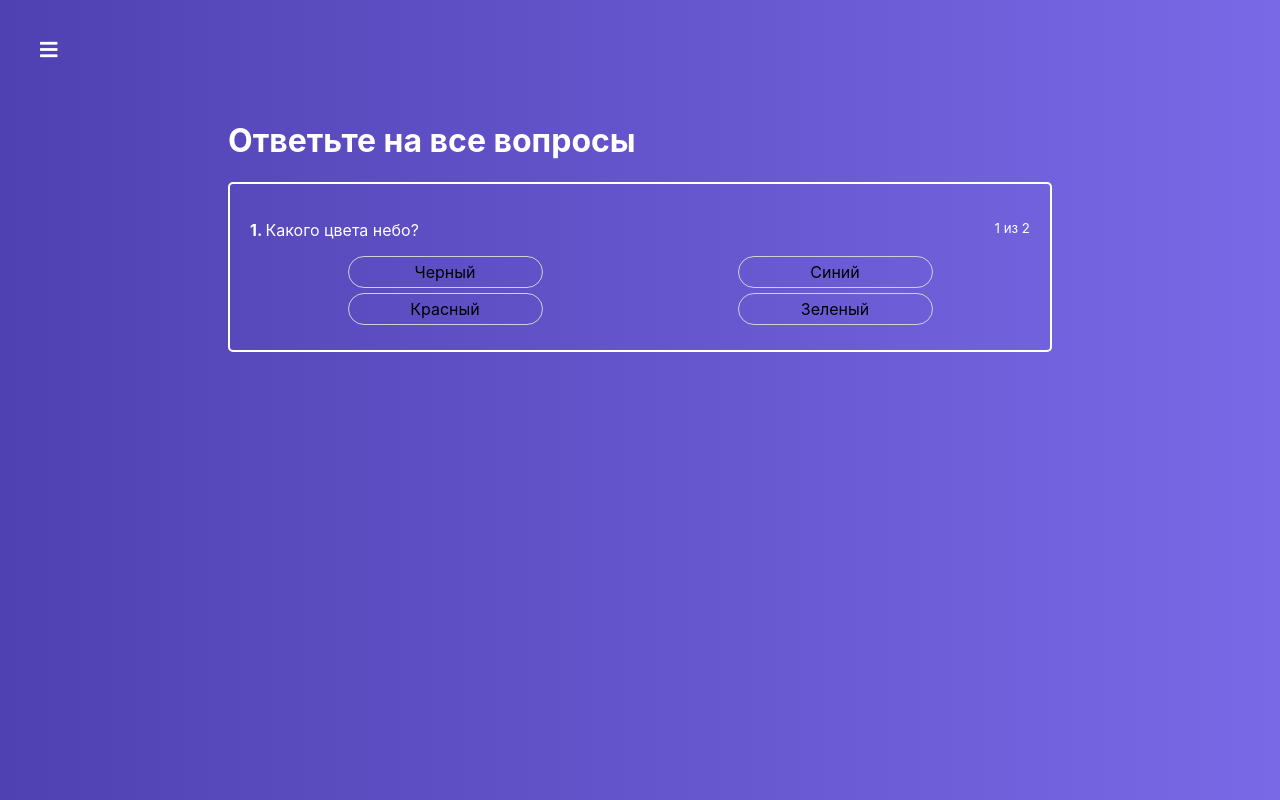
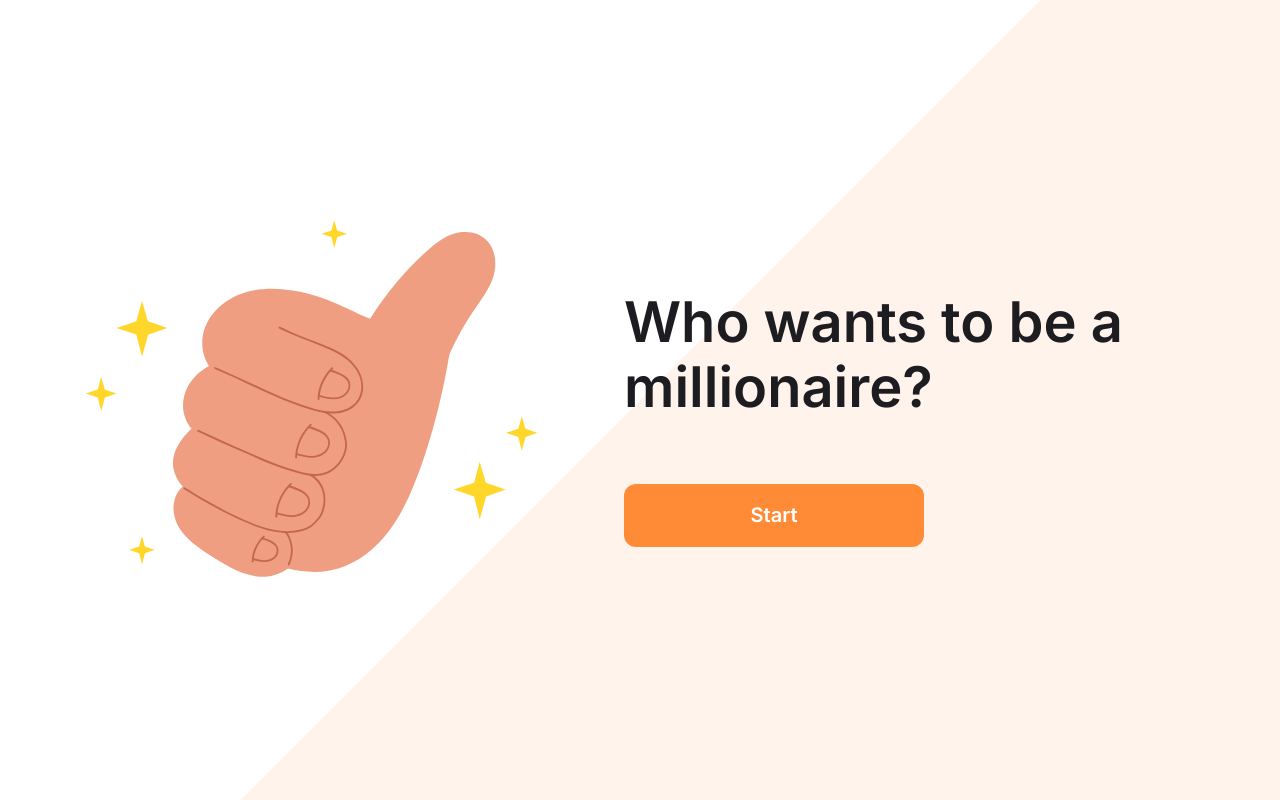
Before and after one commit to Yurii07/millionaire, a React (Create React App) app: page / in a window 1280 px wide. Built offline with nearby package versions, Linux system fonts and the light colour scheme.

Commit message:
add startQuiz

```diff
--- a/public/index.html
+++ b/public/index.html
@@ -6,7 +6,7 @@
     <meta name="viewport" content="width=device-width, initial-scale=1" />
     <meta name="theme-color" content="#000000" />
     <link rel="stylesheet" href="https://pro.fontawesome.com/releases/v5.10.0/css/all.css" integrity="sha384-AYmEC3Yw5cVb3ZcuHtOA93w35dYTsvhLPVnYs9eStHfGJvOvKxVfELGroGkvsg+p" crossorigin="anonymous"/>
-
+    <link href="https://fonts.googleapis.com/css2?family=Inter:wght@300;400;500;600;700&display=swap" rel="stylesheet">
     <meta
       name="description"
       content="Web site created using create-react-app"
--- a/src/App.js
+++ b/src/App.js
@@ -1,16 +1,27 @@
-import React from 'react';
+import React, {useState} from 'react';
 import Layout from "./hoc/Layout/Layout";
 import Quiz from "./containers/Quiz/Quiz";
+import StartQuiz from "./components/StartQuiz/StartQuiz";
 
-function App() {
+const App = () => {
+    const [isStart, setIsStarted] = useState(false);
+
+    const startGame = () => setIsStarted(true);
+
     return (
+
         <div className="App">
-      <header className="App-header">
 
-          <Layout>
+            {isStart
+                ? <Layout>
                     <Quiz/>
                 </Layout>
-      </header>
+                :
+                <StartQuiz
+                    onClick={startGame}
+                />
+            }
+
         </div>
     );
 }
--- a/src/components/FinishedQuiz/FinishedQuiz.js
+++ b/src/components/FinishedQuiz/FinishedQuiz.js
@@ -1,6 +1,6 @@
 import React from 'react';
 import classes from './FinishedQuiz.module.css';
-import thumbsUp from '../../img/Screenshot.png';
+import thumbsUp from '../../img/hand-1.svg';
 import Button from "../UI/Button/Button";
 
 const FinishedQuiz = (props) => {
--- a/src/components/Navigation/Drawer/Drawer.js
+++ b/src/components/Navigation/Drawer/Drawer.js
@@ -1,5 +1,6 @@
 import React, {Component} from 'react'
 import classes from './Drawer.module.css'
+import Backdrop from "../../UI/Backdrop/Backdrop";
 
 const links = [
     1, 2, 3
@@ -11,7 +12,7 @@ class Drawer extends Component {
         return links.map((link, index) => {
             return (
                 <li key={index}>
-                    <a>Link {link}</a>
+                    Link {link}
                 </li>
             )
         })
@@ -25,11 +26,15 @@ class Drawer extends Component {
         }
 
         return (
-            <nav className={cls.join(' ')}>
-                <ul>
-                    { this.renderLinks() }
-                </ul>
-            </nav>
+            <>
+                <nav className={cls.join(' ')}>
+                    <ul>
+                        { this.renderLinks() }
+                    </ul>
+                </nav>
+                {this.props.isOpen ? <Backdrop onClick={this.props.onClose}/> : null}
+            </>
+
         )
     }
 }
--- /dev/null
+++ b/src/components/StartQuiz/StartQuiz.js
@@ -0,0 +1,24 @@
+import React from 'react';
+import classes from './StartQuiz.module.css'
+import thumbsUp from '../../img/hand-1.svg';
+
+const StartQuiz = (props) => {
+
+    return (
+        <div className={classes.StartQuiz}>
+            <div className={classes.imgWrapper}>
+                <img src={thumbsUp} alt="thumbsUp"/>
+            </div>
+            <div className={classes.startWrapper}>
+                <h1 className={classes.headline}>Who wants to be a millionaire?</h1>
+
+                <button
+                    className="Button"
+                    onClick={props.onClick}>Start</button>
+            </div>
+
+        </div>
+    );
+};
+
+export default StartQuiz;
--- /dev/null
+++ b/src/components/StartQuiz/StartQuiz.module.css
@@ -0,0 +1,40 @@
+.StartQuiz {
+    background-image: linear-gradient(135deg, #FFFFFF 50%, #FFF3EB 50%);
+    height: 100vh;
+    display: flex;
+    justify-content: center;
+    align-items: center;
+
+}
+.StartQuiz .img-wrapper{
+
+}
+.StartQuiz .start-wrapper{
+
+}
+.StartQuiz .headline{
+    /* Desktop / Headline */
+
+    font-family: 'Inter',sans-serif;
+    font-style: normal;
+    font-weight: 600;
+    font-size: 56px;
+    line-height: 116%;
+    /* or 65px */
+
+    display: flex;
+    align-items: center;
+
+    /* Black-100 */
+
+    color: #1C1C21;
+
+    /* Inside Auto Layout */
+
+    flex: none;
+    order: 0;
+    align-self: center;
+    flex-grow: 0;
+    /*margin: 0px 64px;*/
+    margin-bottom: 64px;
+}
--- /dev/null
+++ b/src/components/UI/Backdrop/Backdrop.js
@@ -0,0 +1,7 @@
+import classes from './Backdrop.module.css'
+
+import React from 'react';
+
+const Backdrop = (props) => <div className={classes.Backdrop} onClick={props.onClick}> </div>
+
+export default Backdrop;
--- /dev/null
+++ b/src/components/UI/Backdrop/Backdrop.module.css
@@ -0,0 +1,9 @@
+.Backdrop{
+    z-index: 50;
+    background: rgba(0,0,0, .7);
+    position: fixed;
+    top: 0;
+    left: 0;
+    bottom: 0;
+    right: 0;
+}
--- a/src/hoc/Layout/Layout.js
+++ b/src/hoc/Layout/Layout.js
@@ -6,7 +6,8 @@ import Drawer from "../../components/Navigation/Drawer/Drawer";
 class Layout extends Component {
 
     state = {
-        menu: false
+        menu: false,
+        // isStart: false
     }
 
     toggleMenuHandler = () => {
@@ -14,12 +15,19 @@ class Layout extends Component {
             menu: !this.state.menu
         })
     }
+    menuCloseHandler = () => {
+        this.setState({
+            menu: false
+        })
+    }
 
     render() {
         return (
             <div className={classes.Layout}>
 
-                <Drawer isOpen={this.state.menu}/>
+                <Drawer isOpen={this.state.menu}
+                        onClose={this.menuCloseHandler}
+                />
 
                 <MenuToggle
                     onToggle={this.toggleMenuHandler}
--- a/src/index.css
+++ b/src/index.css
@@ -11,3 +11,39 @@ code {
   font-family: source-code-pro, Menlo, Monaco, Consolas, 'Courier New',
     monospace;
 }
+
+.Button {
+  font-family: 'Inter',sans-serif;
+  font-style: normal;
+  font-weight: 600;
+  font-size: 20px;
+  line-height: 116%;
+
+  display: flex;
+  justify-content: center;
+  align-items: center;
+  text-align: center;
+
+  border-radius: 12px;
+  color: #FFFFFF;
+  background: #FF8B37;
+  cursor: pointer;
+  outline: none;  border: 0;
+  max-width: 300px;
+  width: 100%;
+  padding: 20px 25px;
+}
+.Button:hover{
+  background: #FFAC70;
+}
+.Button:active {
+  background: #E87928;
+}
+
+.Button:focus {
+
+}
+
+.Button:disabled {
+
+}
```
Also changed, not shown: src/img/Screenshot.png (deleted), src/img/hand-1.svg (added). Lines whose indentation alone changed are shown as unchanged.
